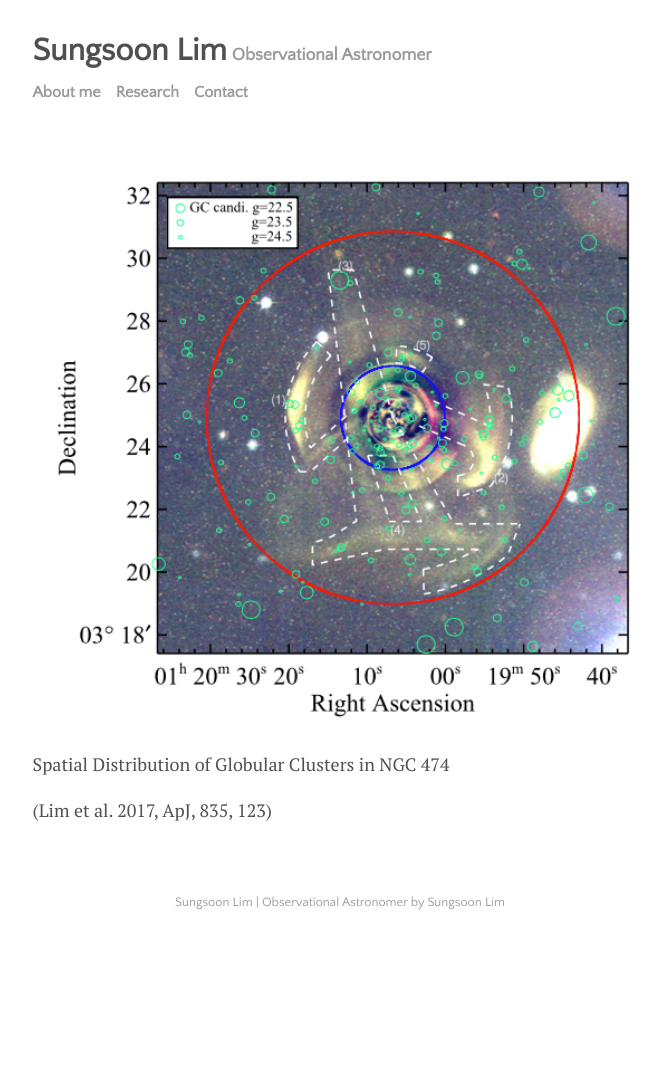
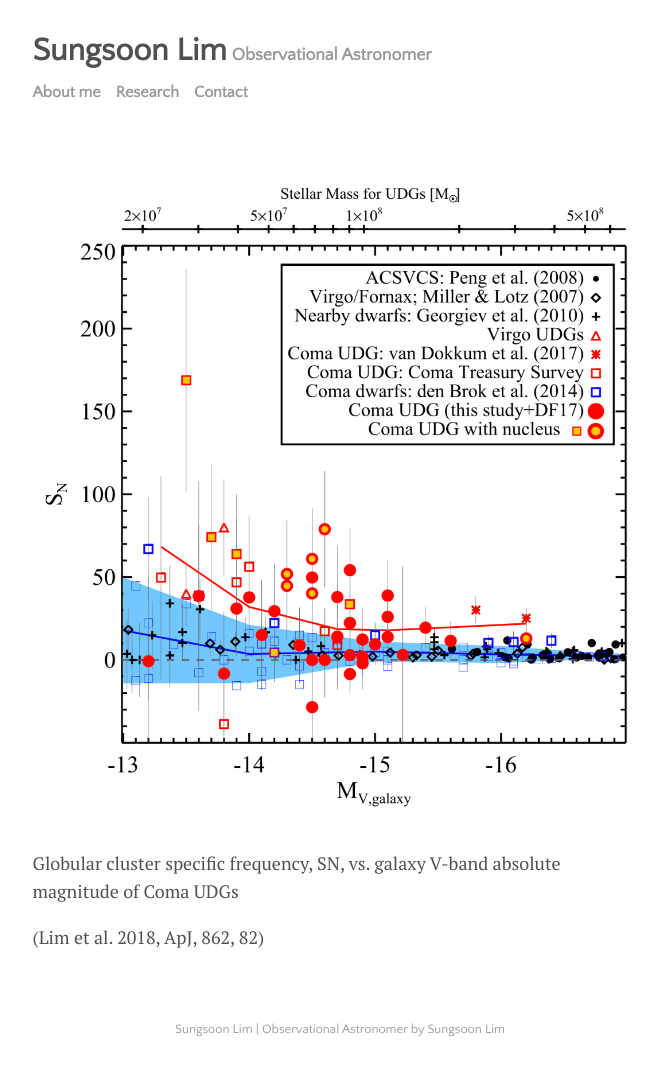
Before and after one commit to astroslim/astroslim.github.io, a Jekyll site: the page built from index.md, in a window 1280 px wide. Shown: the whole page, without its empty margins (300-961 px from the left). Built offline with Jekyll 4.4.1, drawn with Linux system fonts in a browser that asks for light colours; our own code applies the rules of GitHub Pages for plain Markdown files; the list of posts is cut into pages by our own code; before the commit the page ends 948 px from its top, so only the background shows below that.

Commit message:
Update index.md

```diff
--- a/index.md
+++ b/index.md
@@ -1,5 +1,5 @@
-<img src="n474.png" width="800">
+<img src="mvsn_comaudg.png" width="800">
 
-Spatial Distribution of Globular Clusters in NGC 474
+Globular cluster specific frequency, SN, vs. galaxy V-band absolute magnitude of Coma UDGs
 
-(Lim et al. 2017, ApJ, 835, 123)
+(Lim et al. 2018, ApJ, 862, 82)
```
